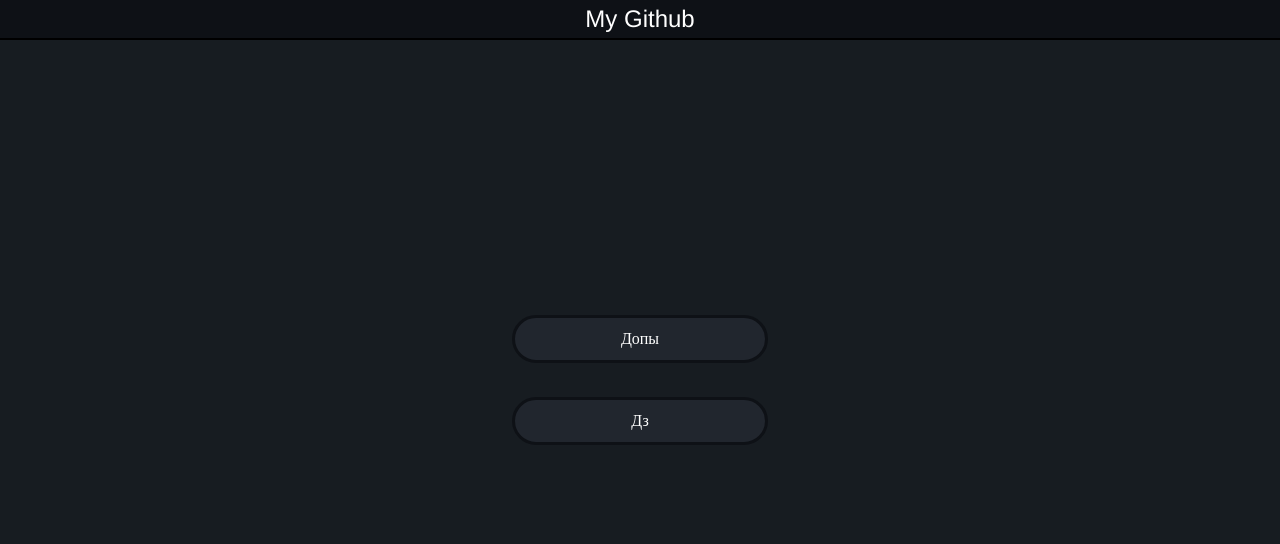
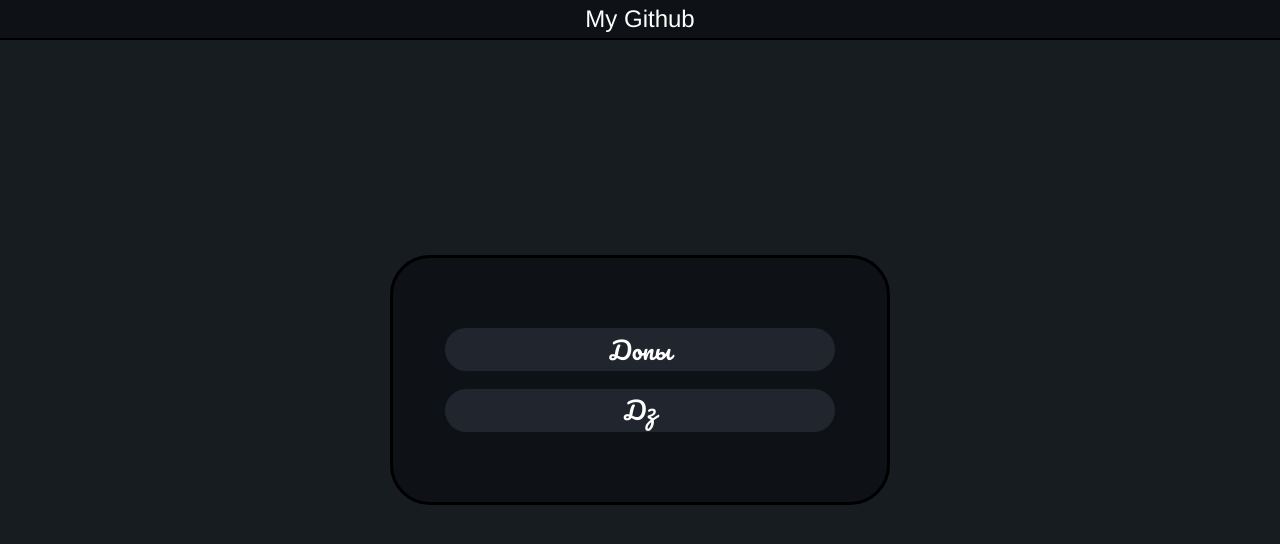
Before and after one commit to hpt1mee/My-storage, a plain HTML site: page html/index.html in a window 1280 px wide. Shown: the part 80-624 px from the top of the page. Drawn offline with Linux system fonts and the light colour scheme; some packages are replaced by stand-ins of ours; a script that the page names is missing; a web font is replaced by a local one.

Commit message:
Changed Font

```diff
--- a/css/style.css
+++ b/css/style.css
@@ -1,3 +1,4 @@
+@import url('https://fonts.googleapis.com/css2?family=Oswald:wght@200..700&family=Overlock:ital,wght@0,400;0,700;0,900;1,400;1,700;1,900&family=Pacifico&display=swap');
 * {
 	margin: 0;
 	padding: 0;
@@ -86,8 +87,8 @@ a {
 	gap: 5%;
 }
 .Dops,.hometasks{
-	width: 20%;
-	height: 7%;
+	width: 80%;
+	height: 20%;
 	background-color: var(--DTBlue3);
 	display: flex;
 	justify-content: center;
@@ -96,7 +97,22 @@ a {
 	cursor: pointer;
 	border:3px solid  var(--DTBlue1);
 	transition: .3s all;
+	font-size: 1.5rem;
+	font-family:  "Pacifico", cursive;;
 }
 .Dops:hover,.hometasks:hover{
  transform: scale(1.1);
 }
+
+.wrapper {
+	width: 500px;
+	height: 250px;
+	display: flex;
+	align-items: center;
+	justify-content: center;
+	flex-direction: column;
+	gap: 5%;
+	background-color: var(--DTBlue1);
+	border-radius: 40px;
+	border: 3px solid black;
+}
--- a/html/index.html
+++ b/html/index.html
@@ -18,8 +18,10 @@
 	<a href="https://github.com/hpt1mee">My Github</a>
 	</div>
 	<div class="main">
+		<div class="wrapper">
 		<div class="Dops" >Допы</div>
 		<div class="hometasks" >Дз</div>
+	</div>
 </div>
 
 	<script src="../script/script.js"></script>
```
